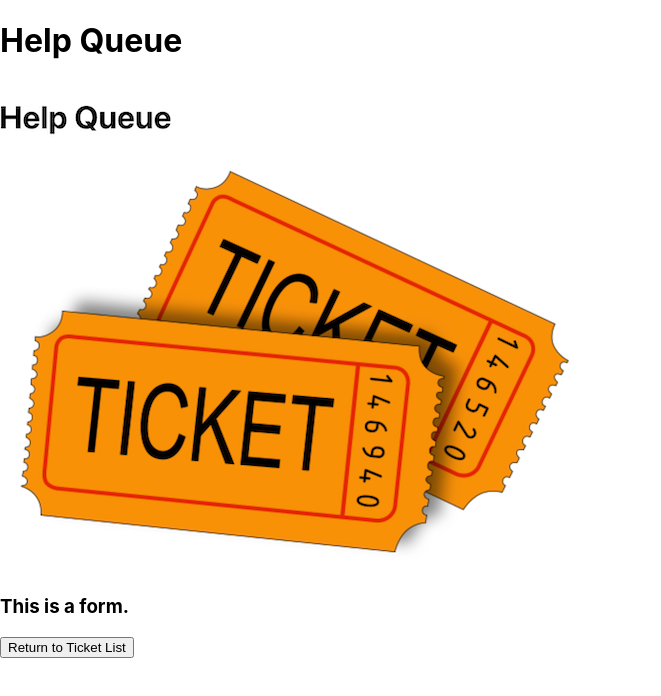
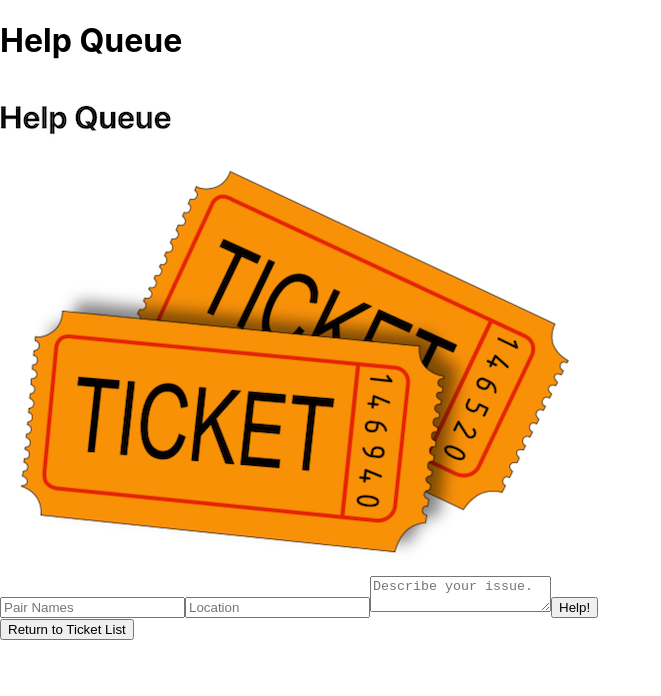
Before and after one commit to dani-t-codes/help-queue, a React (Create React App) app: page / in a window 1280 px wide. Both pictures are taken after a click on the button "Add ticket". Shown: the top 696 px of the page, without its empty margins (0-661 px from the left). Built offline with nearby package versions, Linux system fonts and the light colour scheme.

Commit message:
Add fxnal form to NewTicketForm

```diff
--- a/src/components/NewTicketForm.js
+++ b/src/components/NewTicketForm.js
@@ -1,11 +1,34 @@
 import React from "react";
+import { v4 } from 'uuid';
+import PropTypes from "prop-types";
 
 function NewTicketForm(props){
+  function handleNewTicketFormSubmission(event) {
+    event.preventDefault();
+    props.onNewTicketCreation({names: event.target.names.value, location: event.target.location.value, issue: event.target.issue.value, id: v4()});
+  }
   return (
     <React.Fragment>
-      <h3>This is a form.</h3>
+      <form onSubmit={handleNewTicketFormSubmission}>
+        <input
+          type="text"
+          name="names"
+          placeholder="Pair Names" />
+        <input
+          type="text"
+          name="location"
+          placeholder="Location" />
+        <textarea
+          name="issue"
+          placeholder="Describe your issue." />
+        <button type="submit">Help!</button>
+      </form>
     </React.Fragment>
   );
 }
 
+NewTicketForm.propTypes = {
+  onNewTicketCreation: PropTypes.func
+};
+
 export default NewTicketForm;
```
